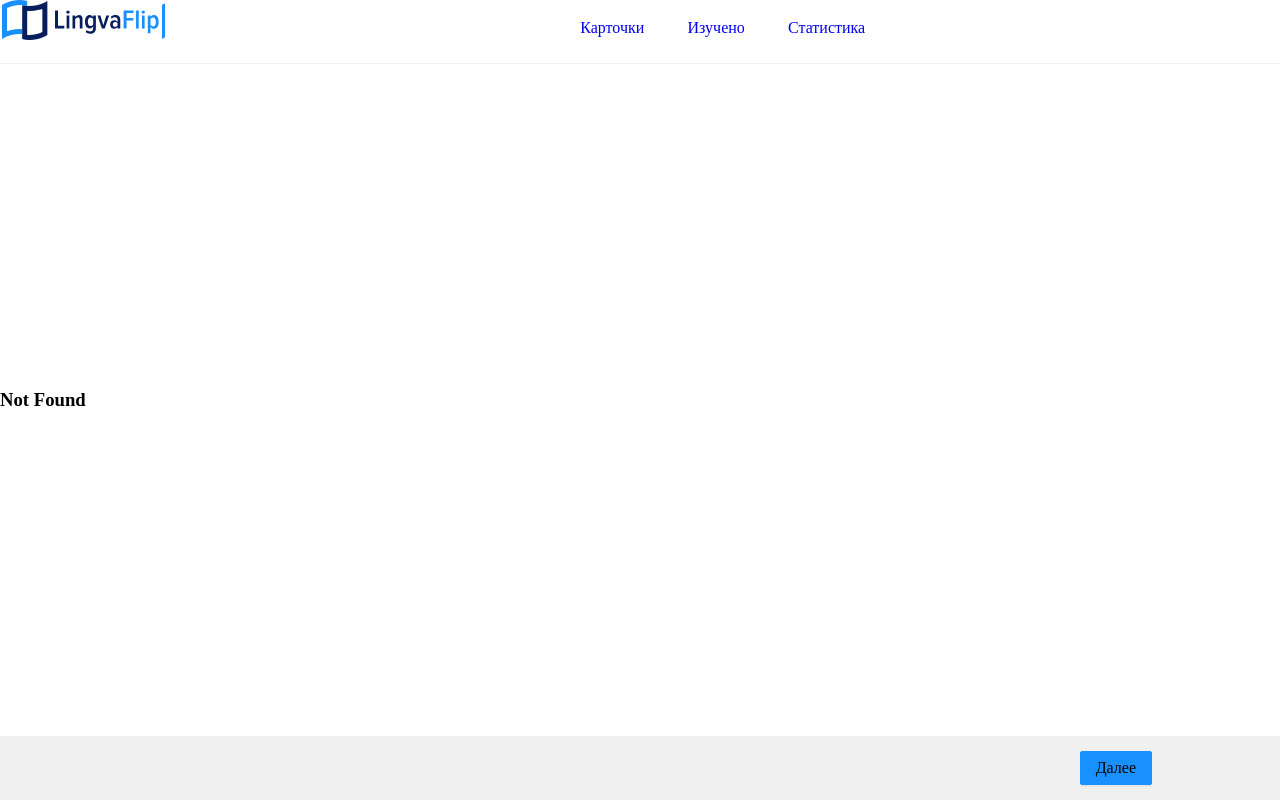
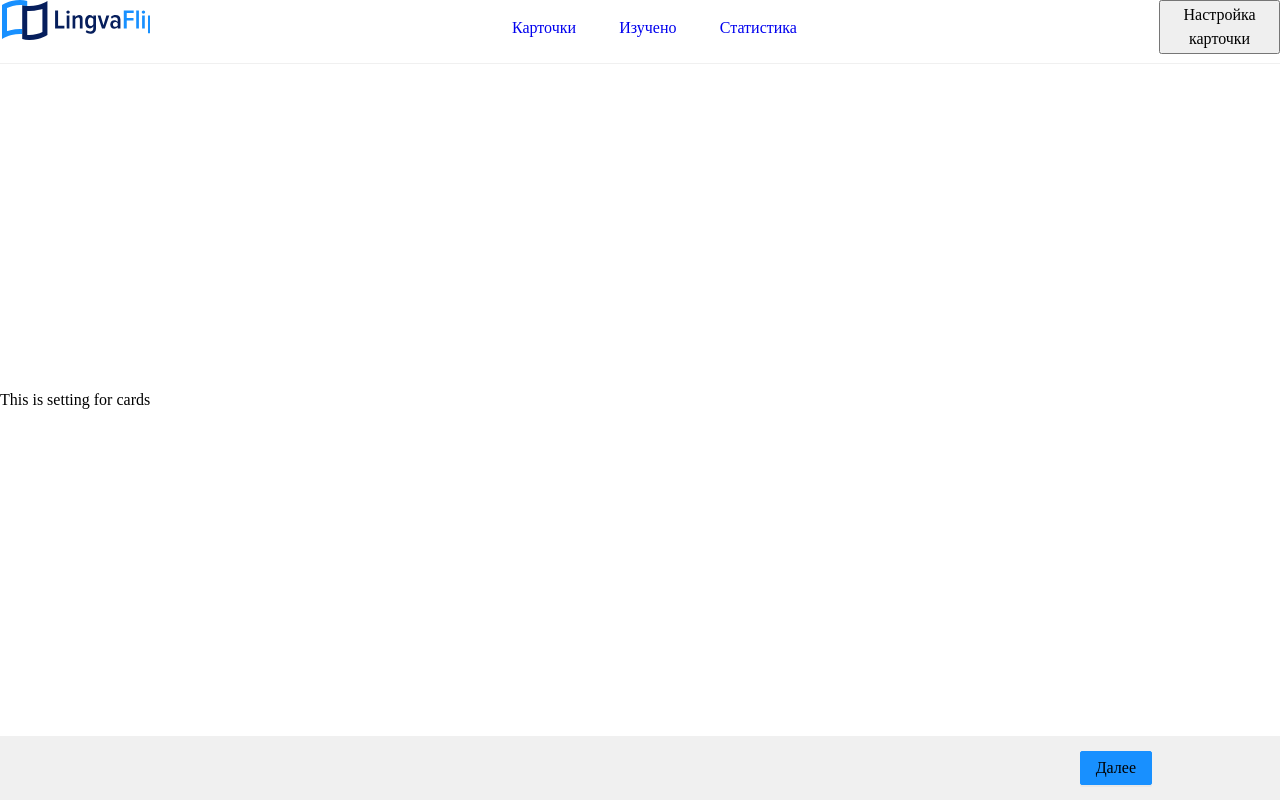
Before and after one commit to Igogoblin/LingvaFlip, a React (Vite) app: page /lingvaflip/settings in a window 1280 px wide. Before the commit this address had no page. Built offline with nearby package versions, Linux system fonts and the light colour scheme.

Commit message:
feat: add settings page base layout

```diff
--- a/src/App.jsx
+++ b/src/App.jsx
@@ -7,6 +7,8 @@ import NotFound from "./pages/notpage/NotFound";
 import Footer from "./components/footer/Footer";
 // import Statistic from "./pages/stat/Statistic";
 import Studied from "./pages/studied/Studied";
+import SettingCards from "./pages/setting/SettingCards";
+import SettingsButton from "./components/settings/SettingsButton";
 
 function App() {
   return (
@@ -14,7 +16,7 @@ function App() {
       <header>
         <div className="logo"></div>
         <Header></Header>
-
+        <SettingsButton></SettingsButton>
         {/* <img src="./assets/logoLingvo.svg" alt="logo" className="logo" /> */}
       </header>
       <div>
@@ -22,6 +24,10 @@ function App() {
           <Route path="lingvaflip/" element={<PageOne />} />
           <Route path="lingvaflip/lern" element={<TestPage />}></Route>
           <Route path="lingvaflip/stat" element={<Studied></Studied>}></Route>
+          <Route
+            path="lingvaflip/settings"
+            element={<SettingCards></SettingCards>}
+          ></Route>
           <Route path="*" element={<NotFound></NotFound>}></Route>
         </Routes>
       </div>
--- /dev/null
+++ b/src/components/settings/SettingsButton.jsx
@@ -0,0 +1,11 @@
+import { Link } from "react-router-dom";
+
+function SettingsButton() {
+  return (
+    <Link to="lingvaflip/settings">
+      <button>Настройка карточки</button>
+    </Link>
+  );
+}
+
+export default SettingsButton;
--- /dev/null
+++ b/src/pages/setting/SettingCards.jsx
@@ -0,0 +1,5 @@
+function SettingCards() {
+  return <div>This is setting for cards</div>;
+}
+
+export default SettingCards;
```
